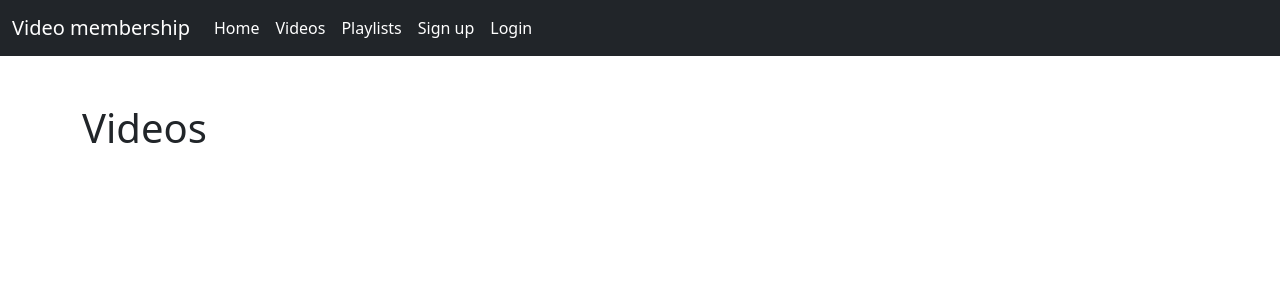
After one commit to Nepul321/Video-membership, a Django app: page /videos/ in a window 1280 px wide. The commit adds this page. Shown: the top 300 px of the page. Run offline with Django 4.2, Linux system fonts and the light colour scheme.

Commit message:
Create a playlists page and videos page

```diff
--- a/pages/urls.py
+++ b/pages/urls.py
@@ -1,8 +1,12 @@
 from django.urls import path
 from .views import (
-    HomeView
+    HomeView,
+    VideosView,
+    PlayListsView
 )
 
 urlpatterns = [
-    path('', HomeView, name="home")
+    path('', HomeView, name="home"),
+    path('videos/', VideosView, name="videos"),
+    path('playlists/', PlayListsView, name="playlists")
 ]
--- a/pages/views.py
+++ b/pages/views.py
@@ -7,3 +7,19 @@ def HomeView(request):
     }
 
     return render(request, template, context)
+
+def VideosView(request):
+    template = "pages/videos/videos.html"
+    context = {
+
+    }
+
+    return render(request, template, context)
+
+def PlayListsView(request):
+    template = "pages/playlists/playlists.html"
+    context = {
+
+    }
+
+    return render(request, template, context)
--- a/templates/components/navbar.html
+++ b/templates/components/navbar.html
@@ -8,6 +8,12 @@
         <ul class="navbar-nav me-auto mb-2 mb-lg-0">
           <li class="nav-item">
             <a class="nav-link active" aria-current="page" href="{% url 'home' %}">Home</a>
+          </li>
+          <li class="nav-item">
+            <a class="nav-link active" aria-current="page" href="{% url 'videos' %}">Videos</a>
+          </li>
+          <li class="nav-item">
+            <a class="nav-link active" aria-current="page" href="{% url 'playlists' %}">Playlists</a>
           </li>
           {% if user.is_authenticated %}
           <li class="nav-item">
--- /dev/null
+++ b/templates/pages/videos/videos.html
@@ -0,0 +1,11 @@
+{% extends 'base.html' %}
+
+{% block title %}
+Video membership - Videos
+{% endblock title %}
+
+{% block content %}
+<div class="container my-5">
+    <h1>Videos</h1>
+</div>
+{% endblock content %}
```
Also changed, not shown: templates/pages/playlists/playlists.html (added, +11 -0 lines).
